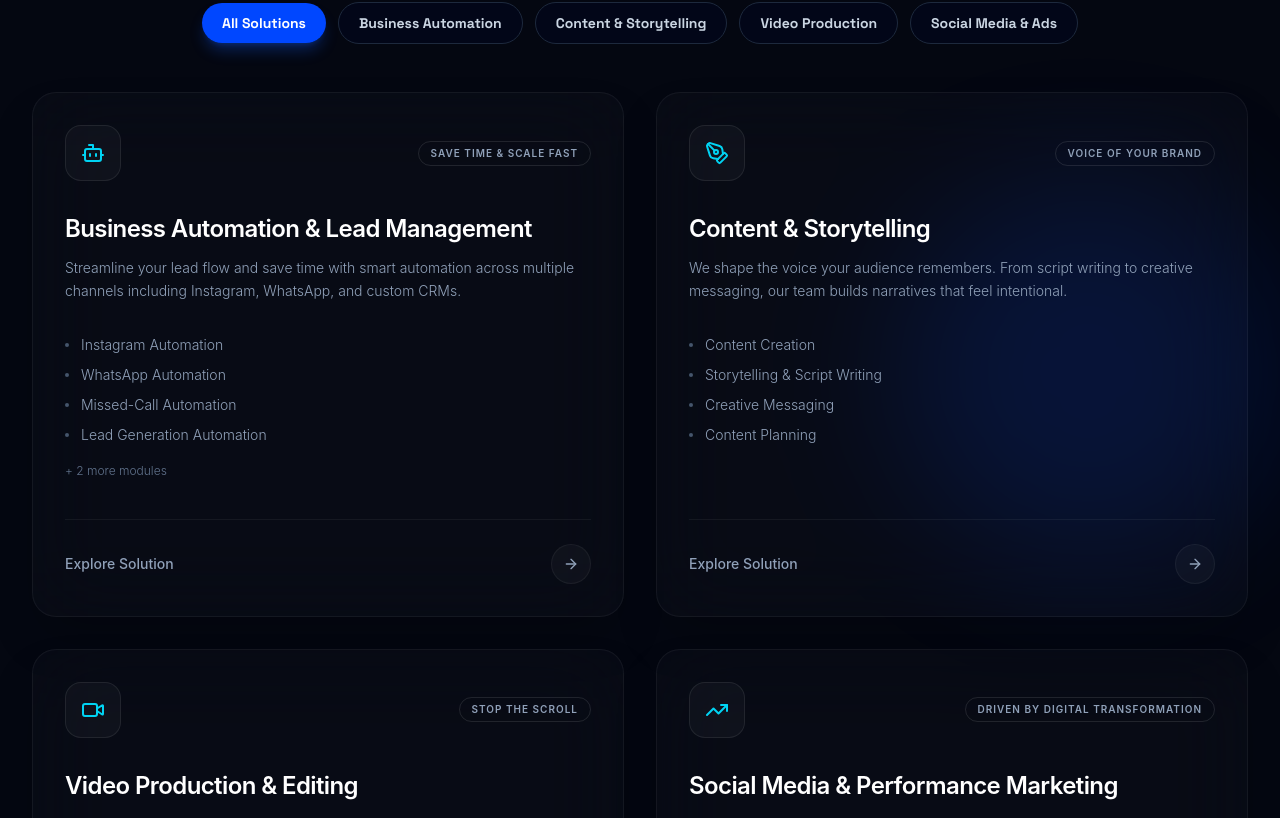
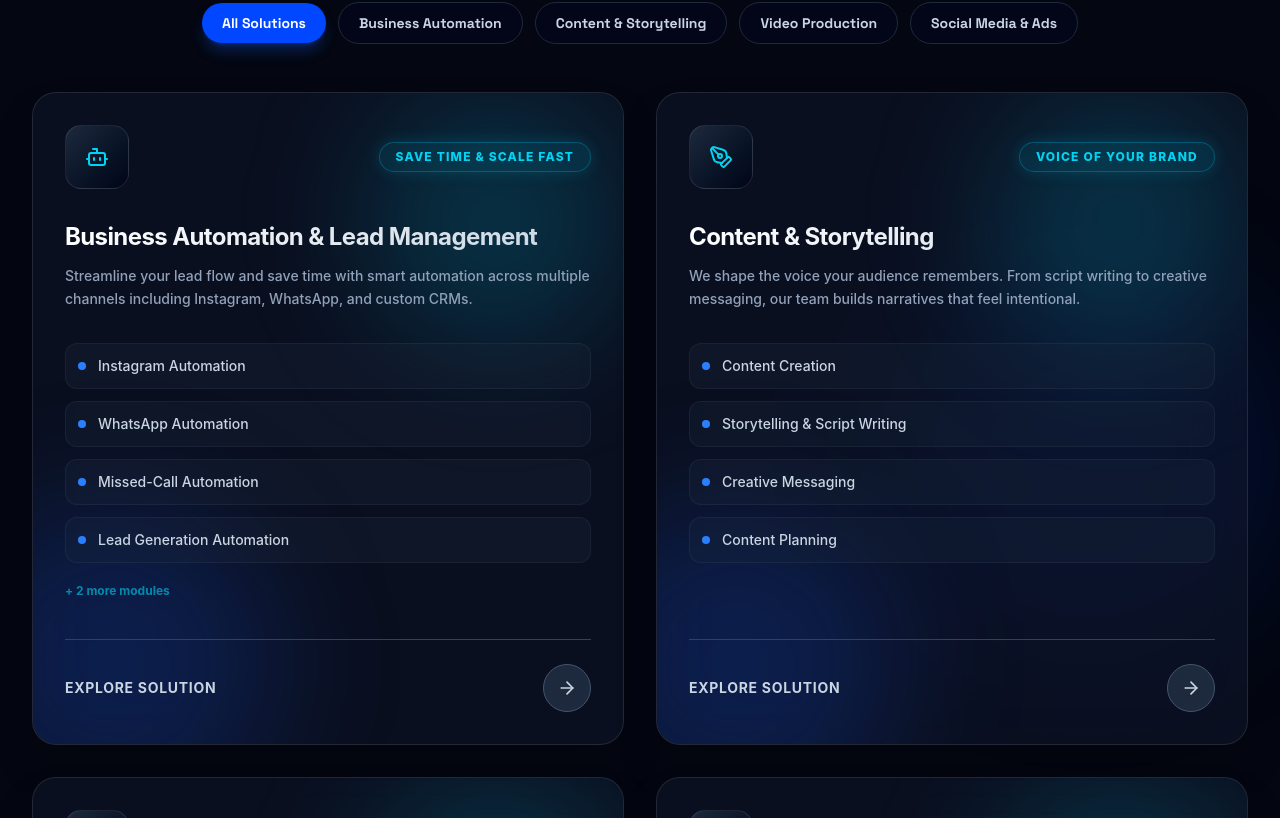
Before and after one commit to praneethreddy-18/snacksMediaMarketing, a React (Vite) app: page / in a window 1280 px wide. Shown: the part 1362-2180 px from the top of the page. Built offline with nearby package versions, Linux system fonts and the light colour scheme.

Commit message:
Update Services UI to vibrant Cyber-Glass aesthetic with neon glows

```diff
--- a/src/components/Services.tsx
+++ b/src/components/Services.tsx
@@ -19,7 +19,7 @@ const ServiceCard = ({ service, onOpenDetail, getCategoryIcon }: any) => {
     <MotionCard>
       <div
         onMouseMove={handleMouseMove}
-        className="bg-white/[0.02] backdrop-blur-2xl rounded-3xl p-8 border border-white/[0.05] hover:border-white/[0.15] shadow-2xl transition-all duration-500 flex flex-col justify-between group relative overflow-hidden h-full hover:-translate-y-1"
+        className="bg-slate-900/60 backdrop-blur-2xl rounded-3xl p-8 border border-white/10 hover:border-cyan-400/50 shadow-2xl transition-all duration-500 flex flex-col justify-between group relative overflow-hidden h-full hover:-translate-y-2"
       >
         <motion.div
           className="pointer-events-none absolute -inset-px rounded-3xl opacity-0 transition duration-500 group-hover:opacity-100"
@@ -27,42 +27,46 @@ const ServiceCard = ({ service, onOpenDetail, getCategoryIcon }: any) => {
             background: useMotionTemplate`
               radial-gradient(
                 600px circle at ${mouseX}px ${mouseY}px,
-                rgba(255, 255, 255, 0.03),
+                rgba(6, 182, 212, 0.15),
                 transparent 80%
               )
             `,
           }}
         />
 
+        {/* Vibrant Background Accents */}
+        <div className="absolute top-0 right-0 w-64 h-64 bg-cyan-500/20 rounded-full blur-3xl pointer-events-none group-hover:bg-cyan-400/30 transition-colors duration-700" />
+        <div className="absolute -bottom-20 -left-20 w-80 h-80 bg-blue-600/20 rounded-full blur-3xl pointer-events-none group-hover:bg-blue-500/30 transition-colors duration-700" />
+
         <div className="relative z-10">
           {/* Header Badge & Icon */}
           <div className="flex items-center justify-between gap-4 mb-8">
-            <div className="w-14 h-14 rounded-2xl bg-white/[0.03] border border-white/[0.08] flex items-center justify-center text-slate-300 group-hover:text-white group-hover:bg-white/[0.08] transition-all duration-500">
+            <div className="w-16 h-16 rounded-2xl bg-gradient-to-br from-slate-800 to-slate-950 border border-white/10 flex items-center justify-center text-cyan-400 group-hover:text-white group-hover:scale-110 group-hover:bg-gradient-to-br group-hover:from-cyan-500 group-hover:to-blue-600 group-hover:border-cyan-300 group-hover:shadow-[0_0_30px_rgba(6,182,212,0.6)] transition-all duration-500 relative z-20">
               {getCategoryIcon(service.iconName)}
             </div>
-            <span className="px-3 py-1 rounded-full border border-white/10 text-slate-400 text-[10px] font-sans font-semibold uppercase tracking-widest group-hover:text-white transition-colors duration-500">
+            <span className="px-4 py-1.5 rounded-full bg-cyan-500/10 border border-cyan-500/30 text-cyan-400 text-xs font-sans font-extrabold uppercase tracking-widest shadow-[0_0_15px_rgba(6,182,212,0.2)] group-hover:bg-cyan-400 group-hover:text-black group-hover:shadow-[0_0_20px_rgba(6,182,212,0.5)] transition-all duration-500">
               {service.badge}
             </span>
           </div>
 
           {/* Title & Description */}
-          <h3 className="font-sans text-2xl font-semibold text-white mb-3 tracking-tight">
+          <h3 className="font-sans text-2xl font-bold text-transparent bg-clip-text bg-gradient-to-r from-white to-slate-300 mb-3 tracking-tight group-hover:from-cyan-300 group-hover:to-blue-400 transition-all duration-500">
             {service.title}
           </h3>
-          <p className="text-slate-400 text-sm leading-relaxed mb-8 font-light group-hover:text-slate-300 transition-colors duration-300">
+          <p className="text-slate-400 text-sm leading-relaxed mb-8 font-medium group-hover:text-slate-200 transition-colors duration-300">
             {service.description}
           </p>
 
           {/* Sub-Features Bullet List */}
-          <div className="space-y-2.5 mb-10">
+          <div className="space-y-3 mb-10">
             {service.subFeatures.slice(0, 4).map((feat: any, idx: number) => (
-              <div key={idx} className="flex items-center gap-3 text-sm text-slate-400 font-light group-hover:text-slate-200 transition-colors duration-500">
-                <span className="w-1 h-1 rounded-full bg-slate-600 group-hover:bg-slate-400 transition-colors" />
+              <div key={idx} className="flex items-center gap-3 text-sm text-slate-300 font-medium group-hover:text-white transition-colors duration-500 bg-slate-800/30 p-3 rounded-xl border border-white/5 group-hover:border-cyan-500/20 group-hover:bg-cyan-500/10">
+                <span className="w-2 h-2 rounded-full bg-blue-500 group-hover:bg-cyan-400 group-hover:shadow-[0_0_10px_rgba(6,182,212,0.8)] transition-all duration-500" />
                 {feat.title}
               </div>
             ))}
             {service.subFeatures.length > 4 && (
-              <div className="text-xs text-slate-500 pt-2 font-light">
+              <div className="text-xs text-cyan-500/70 pt-2 font-bold group-hover:text-cyan-400 transition-colors">
                 + {service.subFeatures.length - 4} more modules
               </div>
             )}
@@ -70,18 +74,18 @@ const ServiceCard = ({ service, onOpenDetail, getCategoryIcon }: any) => {
         </div>
 
         {/* Action Button */}
-        <div className="pt-6 border-t border-white/[0.05] flex items-center justify-between relative z-10">
+        <div className="pt-6 border-t border-slate-700 flex items-center justify-between relative z-10">
           <button
             onClick={() => onOpenDetail(service)}
-            className="text-sm font-medium text-slate-400 group-hover:text-white transition-colors flex items-center gap-2"
+            className="text-sm font-bold text-slate-300 group-hover:text-cyan-400 transition-colors flex items-center gap-2 uppercase tracking-wider"
           >
             Explore Solution
           </button>
           <button
             onClick={() => onOpenDetail(service)}
-            className="w-10 h-10 rounded-full bg-white/[0.03] border border-white/[0.05] group-hover:bg-white group-hover:text-black text-slate-400 flex items-center justify-center transition-all duration-500 cursor-pointer"
+            className="w-12 h-12 rounded-full bg-slate-800 border border-slate-600 group-hover:bg-cyan-400 group-hover:border-cyan-400 group-hover:text-black group-hover:shadow-[0_0_20px_rgba(6,182,212,0.5)] text-slate-300 flex items-center justify-center transition-all duration-500 cursor-pointer"
           >
-            <ArrowRight className="w-4 h-4" />
+            <ArrowRight className="w-5 h-5 group-hover:-rotate-45 transition-transform duration-500" />
           </button>
         </div>
 
```
Also changed, not shown: src/components/ServiceDetailModal.tsx (+40 -31 lines).
